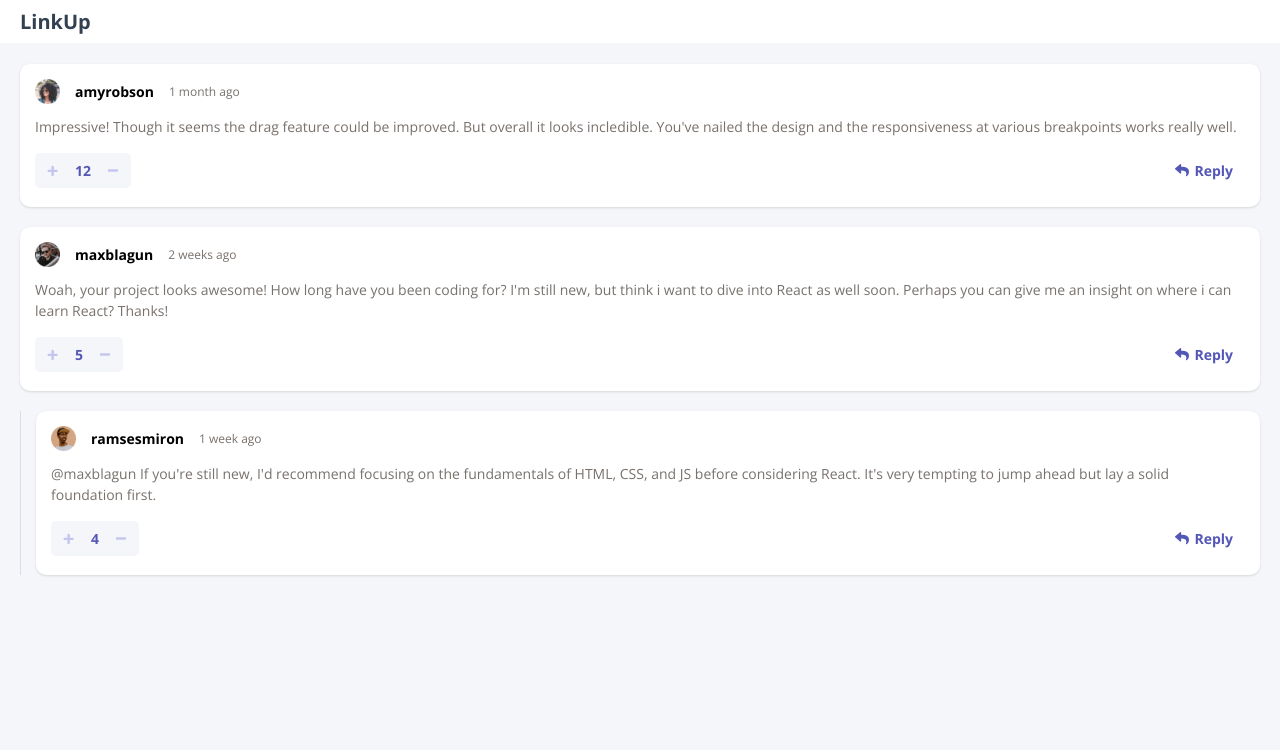
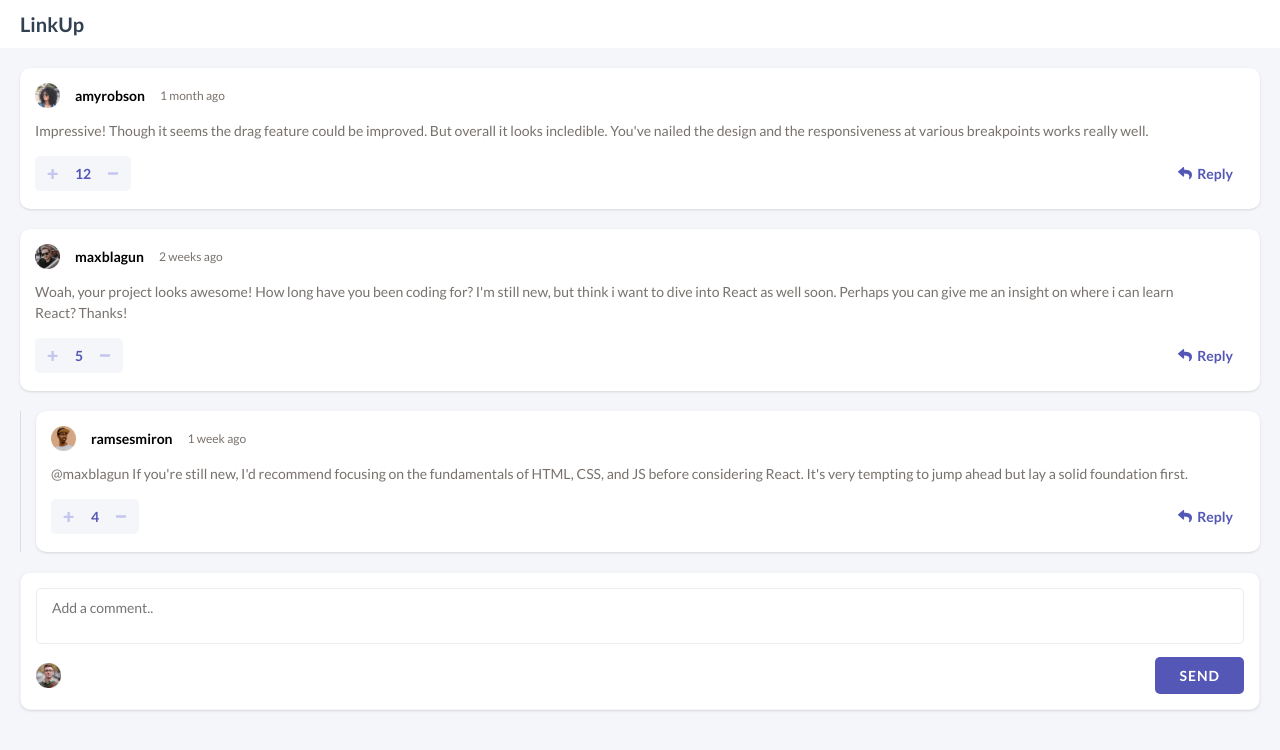
Before and after one commit to LucasBalbinoSS/interactive-comments-section, a React (Vite) app: page / in a window 1280 px wide. Shown: the top 750 px of the page. Built offline with nearby package versions, Linux system fonts and the light colour scheme.

Commit message:
Feat: Fixed input element added
- Font Open Sans -> Lato
- Hovering effect on buttons

```diff
--- a/index.html
+++ b/index.html
@@ -8,7 +8,7 @@
     <link rel="preconnect" href="https://fonts.googleapis.com" />
     <link rel="preconnect" href="https://fonts.gstatic.com" crossorigin />
     <link
-      href="https://fonts.googleapis.com/css2?family=Open+Sans:wght@300..800&display=swap"
+      href="https://fonts.googleapis.com/css2?family=Lato:ital,wght@0,100;0,300;0,400;0,700;0,900;1,100;1,300;1,400;1,700;1,900&display=swap"
       rel="stylesheet"
     />
 
--- a/src/App.css
+++ b/src/App.css
@@ -1,9 +1,16 @@
 body {
   background-color: var(--gray-100);
-  font-family: "Open Sans";
+  font-family: "Lato";
   padding: 20px;
 }
 
 button {
-  font-family: "Open Sans";
+  cursor: pointer;
+  font-family: "Lato";
+  font-size: 14px;
+  transition: opacity 300ms ease;
 }
+
+button:hover {
+  opacity: 0.6;
+}
--- a/src/App.jsx
+++ b/src/App.jsx
@@ -1,6 +1,7 @@
 import "./App.css";
 import Comment from "./components/Comment";
 import Header from "./components/Header";
+import Input from "./components/Input";
 
 export default function App() {
   return (
@@ -9,6 +10,7 @@ export default function App() {
       <ul className="comments-list">
         <Comment />
       </ul>
+      <Input />
     </>
   );
 }
--- a/src/components/Comment.css
+++ b/src/components/Comment.css
@@ -1,5 +1,5 @@
 .comments-list {
-  margin-top: 44px;
+  margin-top: 48px;
   display: flex;
   flex-direction: column;
   gap: 20px;
@@ -29,11 +29,17 @@
 }
 
 .photo {
+  cursor: pointer;
   height: 25px;
 }
 
 .user {
+  cursor: pointer;
   font-weight: 700;
+}
+
+.user:hover {
+  text-decoration: underline;
 }
 
 .date {
@@ -64,14 +70,12 @@
 .button {
   background-color: transparent;
   border: none;
-  cursor: pointer;
   display: flex;
   padding: 12px;
 }
 
 .button-reply {
   align-items: center;
-  cursor: pointer;
   display: flex;
   font-size: var(--text-sm);
   gap: 5px;
--- a/src/components/Header.css
+++ b/src/components/Header.css
@@ -2,7 +2,7 @@ header {
   background-color: var(--white);
   border-bottom: 1px solid var(--gray-100);
   padding-inline: 20px;
-  padding-block: 8px;
+  padding-block: 12px;
   position: fixed;
   inset: 0 0 auto 0;
 }
--- /dev/null
+++ b/src/components/Input.css
@@ -0,0 +1,59 @@
+textarea {
+  resize: none;
+  font-family: "Lato";
+}
+
+textarea::-webkit-scrollbar {
+  width: 10px; /* Largura da barra */
+  background-color: #eee; /* Cor da trilha */
+}
+
+textarea::-webkit-scrollbar-thumb {
+  background-color: #ccc; /* Cor do indicador */
+}
+
+.input {
+  background-color: var(--white);
+  border: 1px solid var(--gray-100);
+  border-radius: 10px;
+  box-shadow: 0 1px 3px 0 rgb(0 0 0 / 0.1), 0 1px 2px -1px rgb(0 0 0 / 0.1);
+  margin-block-start: 20px;
+  padding: 15px;
+  position: sticky;
+  bottom: 10px;
+}
+
+.input-field {
+  border: 1px solid var(--gray-200);
+  border-radius: 5px;
+  color: #78716c;
+  font-size: var(--text-sm);
+  margin-block-end: 10px;
+  padding-inline: 15px;
+  padding-block: 10px;
+  transition: border-color 200ms ease;
+  width: 100%;
+}
+
+.input-field:focus {
+  outline: none;
+  border-color: var(--gray-300);
+}
+
+.input-internal {
+  display: flex;
+  align-items: center;
+  justify-content: space-between;
+}
+
+.send-button {
+  background-color: var(--blue-500);
+  border: none;
+  border-radius: 5px;
+  color: var(--white);
+  font-weight: 600;
+  letter-spacing: 1px;
+  text-transform: uppercase;
+  padding-block: 10px;
+  padding-inline: 24px;
+}
--- /dev/null
+++ b/src/components/Input.jsx
@@ -0,0 +1,22 @@
+import "./Input.css";
+
+export default function Input() {
+  return (
+    <div className="input">
+      <textarea
+        className="input-field"
+        name="input"
+        id="input"
+        placeholder="Add a comment.."
+      ></textarea>
+      <div className="input-internal">
+        <img
+          className="photo"
+          src="../../images/avatars/image-juliusomo.png"
+          alt="juliusomo's profile photo"
+        />
+        <button className="send-button js-send-button">Send</button>
+      </div>
+    </div>
+  );
+}
```
